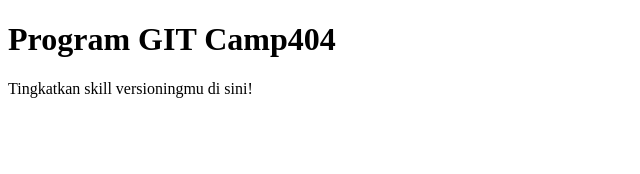
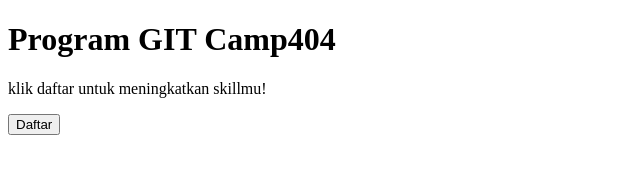
Before and after one commit to bimaarif/latihanGIT, a plain HTML site: page index.html in a window 1280 px wide. Shown: the whole page, without its empty margins (0-640 px from the left). Drawn offline with Linux system fonts and the light colour scheme.

Commit message:
mengubah index.html dari komputer

```diff
--- a/index.html
+++ b/index.html
@@ -7,6 +7,7 @@
 </head>
 <body>
     <h1>Program GIT Camp404</h1>
-    <p>Tingkatkan skill versioningmu di sini!</p>
+    <p>klik daftar untuk meningkatkan skillmu!</p>
+    <button>Daftar</button>
 </body>
 </html>
```
